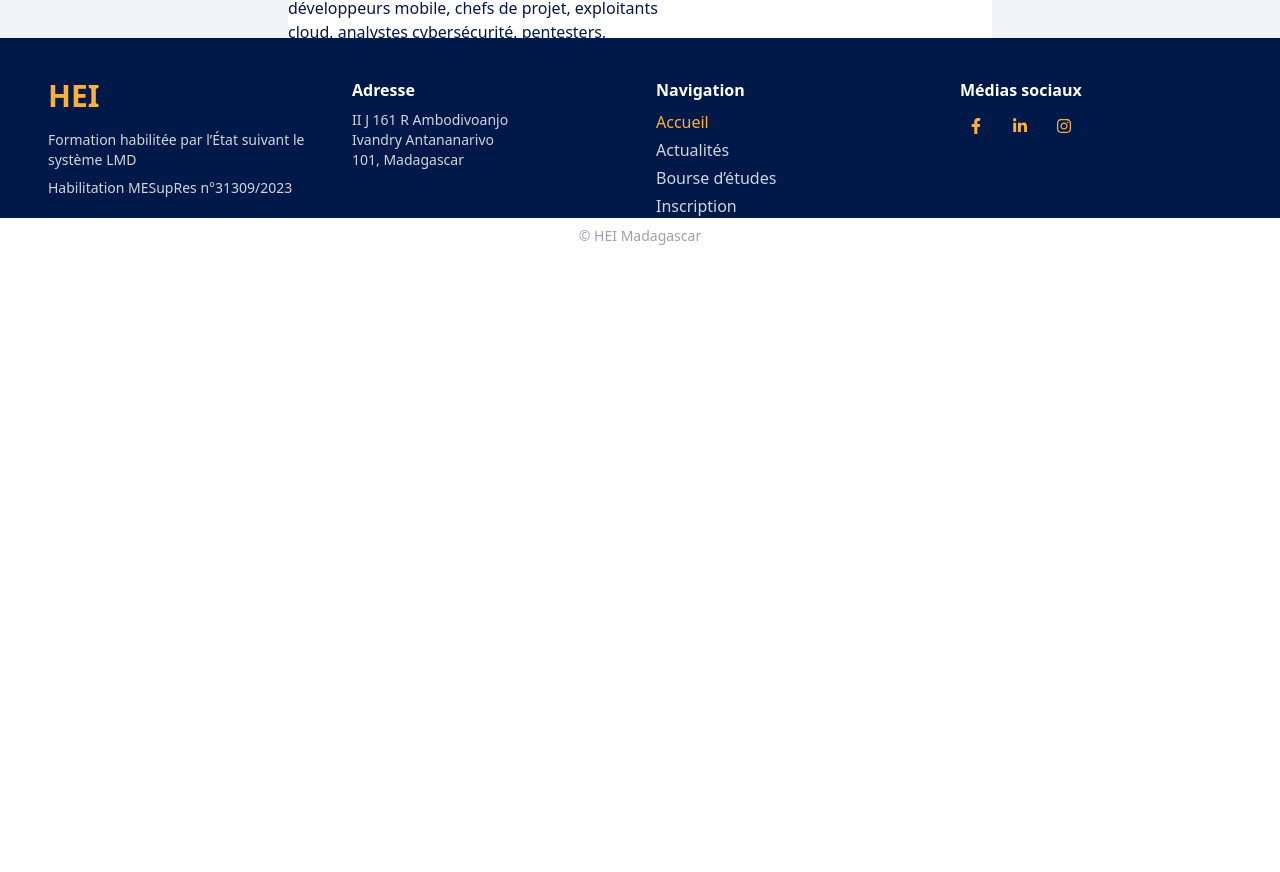
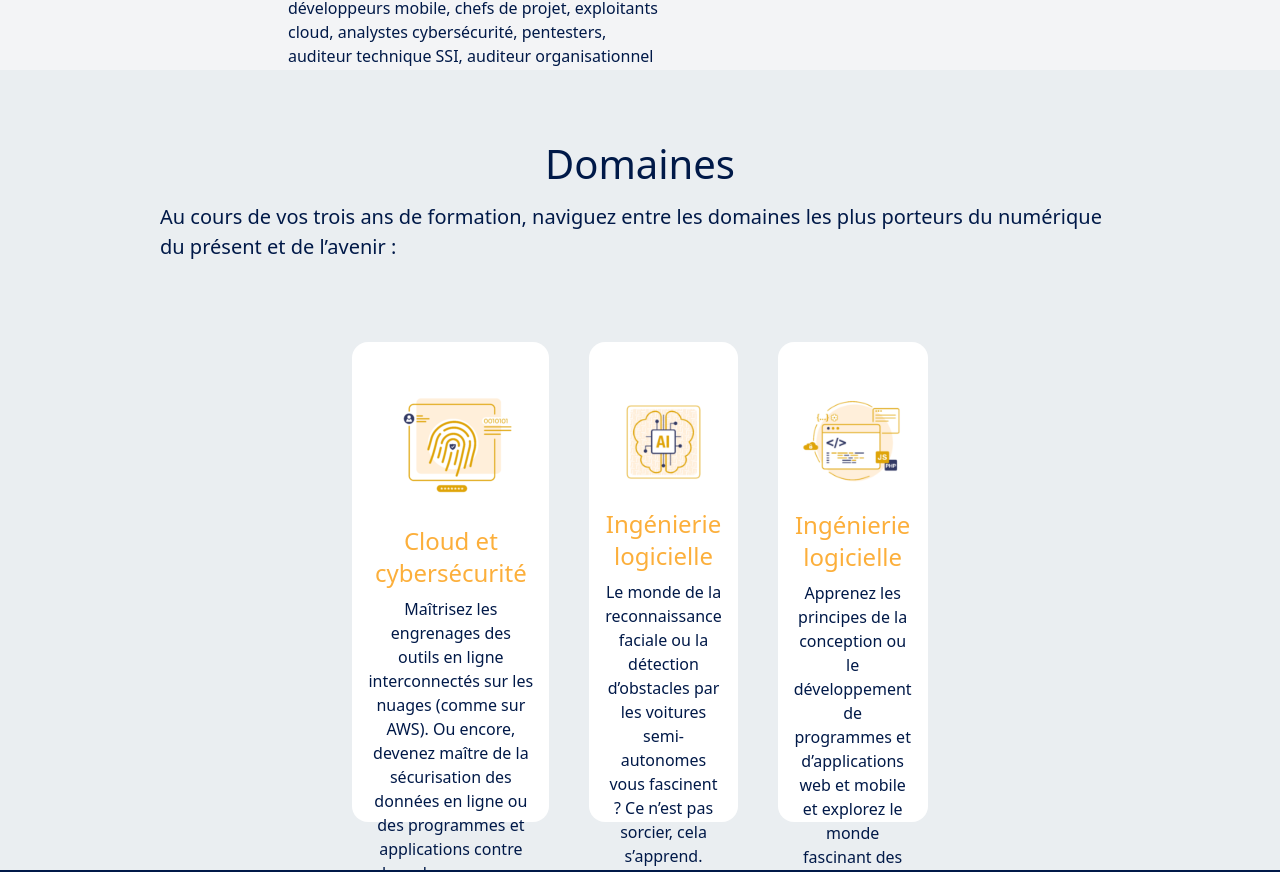
Before and after one commit to DavFilsDev/hei-university-homepage-clone, a React (Vite) app: page / in a window 1280 px wide. Shown: the part 1334-2206 px from the top of the page. Before the commit the page ends 1588 px from the top, so only its background shows below. Built offline with nearby package versions, Linux system fonts and the light colour scheme.

Commit message:
[ADD] feature:{Domaine.jsx} / update {Homepage}

```diff
--- a/src/components/Debouche.jsx
+++ b/src/components/Debouche.jsx
@@ -6,7 +6,7 @@ const Deboucher = () => {
 
   return (
   <>
-  <div className='flex flex-row  m-auto  bg-white text-[#001948] justify-center items-center py-[4rem]'>
+  <div className='flex flex-row  m-auto  text-[var(--primary)] justify-center items-center py-[4rem]'>
     <div className='flex flex-col gap-y-5 w-[30vw] h-[35vh] '>
         <h2 className='text-[40px] font-bold'>Quelques débouchés</h2>
         <p >
--- /dev/null
+++ b/src/components/Domaine.jsx
@@ -0,0 +1,70 @@
+import React, { useState } from "react";
+import { FontAwesomeIcon } from "@fortawesome/react-fontawesome";
+import {
+  faUser,
+  faEnvelope,
+  faEyeSlash,
+  faEye,
+  faRightToBracket,
+  faSpinner,
+  faDownLong,
+} from "@fortawesome/free-solid-svg-icons";
+
+const Domaine = () => {
+  return (
+    <>
+      <div className="flex flex-col w-[100vw] h-[100vh]  m-auto justify-center px-[10rem] bg-[#eaeef1] ">
+        <div className="pb-[10vh] gap-2 text-[15px] text-[var(--primary)] flex flex-col justify-center items-center  pt-[5rem] linear-gradient(135deg,rgb(238,238,238) 0%,rgb(169,184,195) 100%)">
+
+
+            <h1 className="text-center text-[40px]">Domaines</h1>
+            <p className="text-[20px]">Au cours de vos trois ans de formation, naviguez entre les domaines les plus porteurs du numérique du présent et de l’avenir :</p>
+
+        </div>
+        <div className=" flex flex-row pb-[4rem] justify-center items-center px-[15rem] gap-x-10 gap-y-[2rem]">
+          <div className="bg-white h-[60vh] w-[50vw]  flex flex-col justify-center items-center rounded-2xl px-4 text-center">
+            <div className="max-h-[20vh]  items-center">
+               <img src="images/Cloud-et-cybersecurite_Plan-de-travail-1-150x150.png" alt="" />
+            </div>
+
+            <p className="                 text-[var(--secondary)] text-2xl h-[10vh] flex items-center text-center">Cloud et cybersécurité </p>
+
+
+            <p className="h-[25vh]  text-[var(--primary)]">Maîtrisez les engrenages des outils en ligne interconnectés sur les nuages (comme sur AWS). Ou encore, devenez maître de la sécurisation des données en ligne ou des programmes et applications contre les cybermenaces. Chez HEI, vous allez vous former dans le domaine du cloud et de la cybersécurité.Special?</p>
+
+
+          </div>
+             <div className="bg-white h-[60vh] w-[50vw]  flex flex-col justify-center items-center rounded-2xl px-4 text-center">
+            <div className="max-h-[20vh]">
+                <img src="images/Intelligence-artificielle_Plan-de-travail-1-150x150.png" alt="" />
+
+            </div>
+
+            <p className="      text-[var(--secondary)] text-2xl  h-[10vh] flex items-center text-center">Ingénierie logicielle</p>
+
+
+
+<p className="text-[#001948] h-[25vh] ">Le monde de la reconnaissance faciale ou la détection d’obstacles par les voitures semi-autonomes vous fascinent ? Ce n’est pas sorcier, cela s’apprend. Apprenez les bases de l’intelligence artificielle lors de vos cours chez HEI.</p>
+
+          </div>
+           <div className="bg-white h-[60vh] w-[50vw]  flex flex-col justify-center items-center rounded-2xl px-4 text-center">
+            <div className="max-h-[20vh]">
+                <img src="images/Ingenierie-logicielle_Plan-de-travail-1-1-150x150.png" alt="" />
+            </div>
+
+            <p className="text-[var(--secondary)] text-2xl  h-[10vh] flex items-center text-center">Ingénierie logicielle</p>
+
+
+            <p className="text-[var(--primary)] h-[25vh] ">Apprenez les principes de la conception ou le développement de programmes et d’applications web et mobile et explorez le monde fascinant des “codes”. A la fin de votre formation, vous serez aptes à proposer des solutions pratiques, créatives et innovantes à des particuliers ou des entreprises pour leurs besoins numériques.</p>
+
+
+          </div>
+
+        </div>
+
+      </div>
+    </>
+  );
+};
+
+export default Domaine;
--- a/src/pages/HomePage.jsx
+++ b/src/pages/HomePage.jsx
@@ -1,11 +1,13 @@
 
 import Hero from '../components/Hero';
 import Deboucher from '../components/Debouche';
+import Domaine from '../components/Domaine';
 export default function HomePage() {
   return (
     <main className="flex flex-col gap-8">
       <Hero/>
       <Deboucher/>
+      <Domaine/>
     </main>
   );
 }
```
